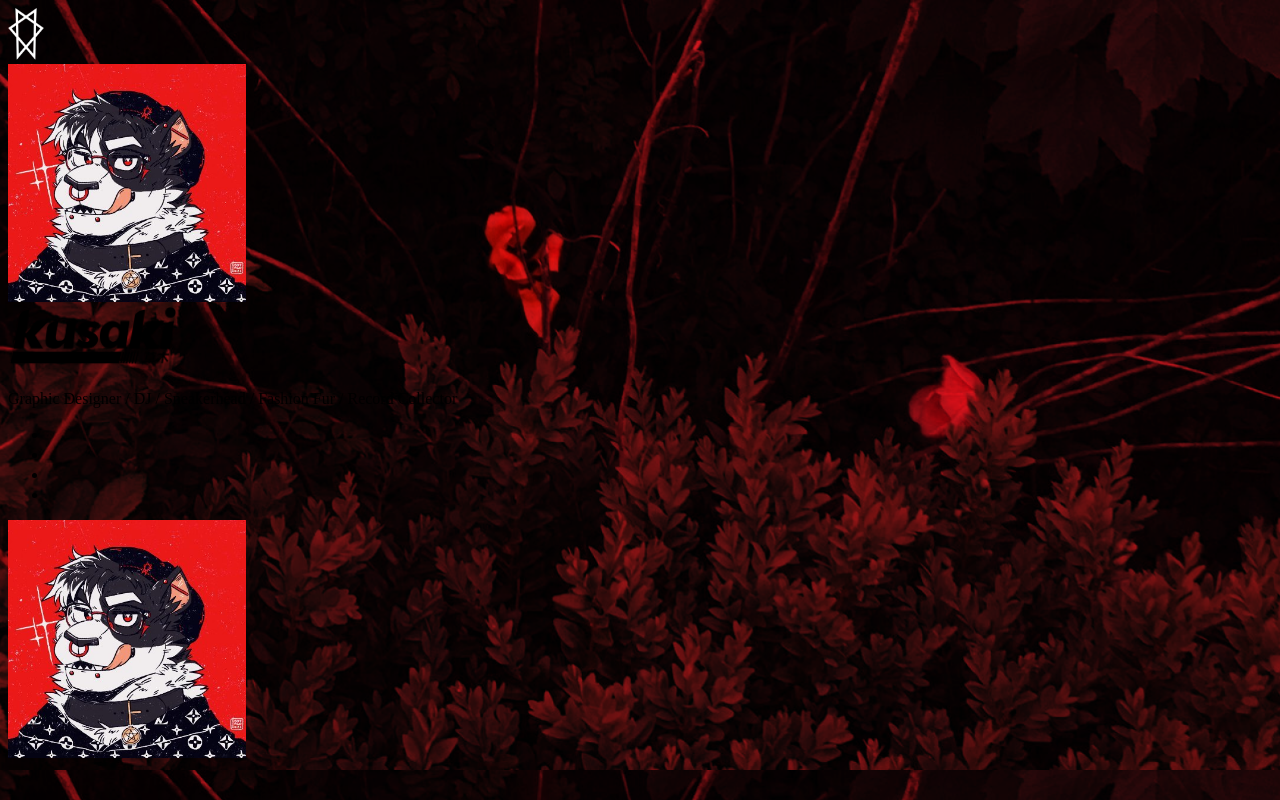
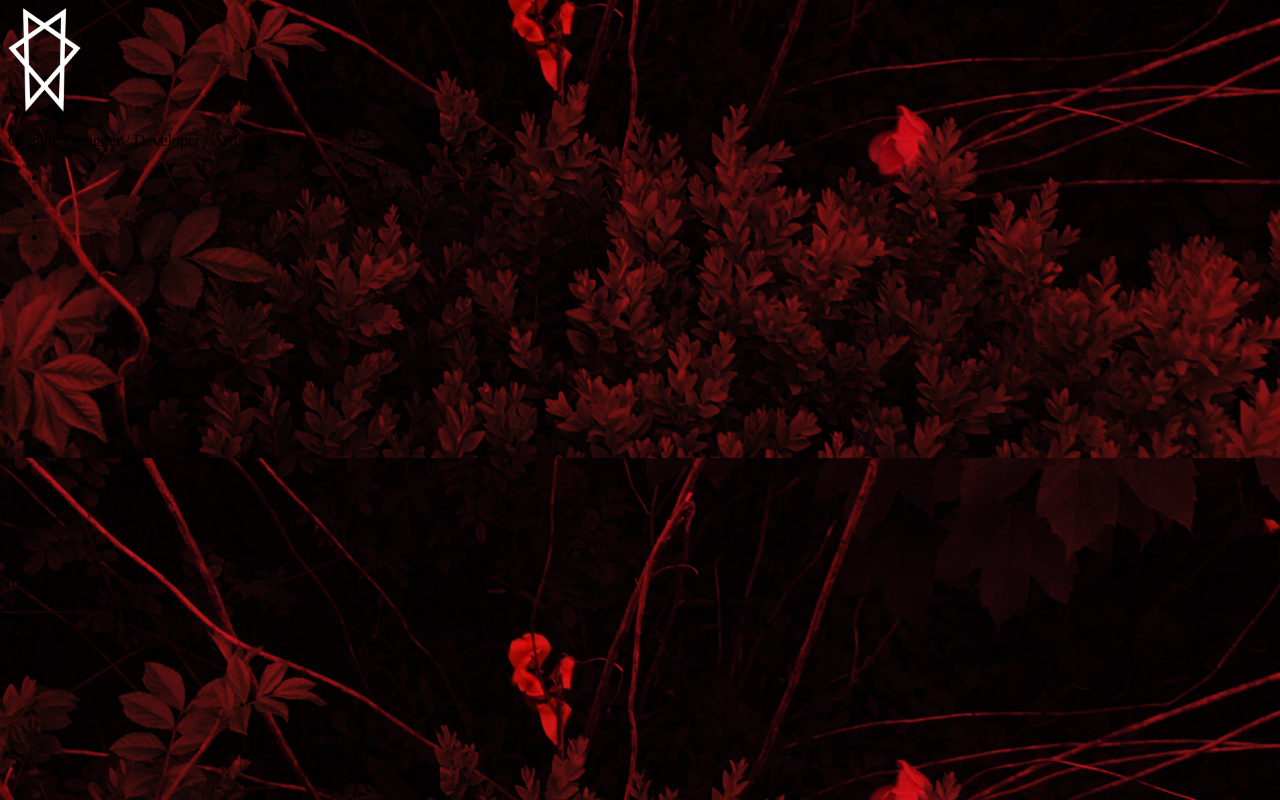
Before and after one commit to temerecultum/figment, a Next.js app: page / in a window 1280 px wide. Built offline with nearby package versions, Linux system fonts and the light colour scheme; some icons are missing.

Commit message:
update page

```diff
--- a/pages/index.tsx
+++ b/pages/index.tsx
@@ -6,37 +6,38 @@ const IndexPage = () => (
   <>
 
     <Head>
-      <title>KusakiDesu</title>
+      <title>Lio</title>
       <meta name="theme-color" content="#ffffff" />
-      <meta property="og:title" content="Kusaki" />
+      <meta property="og:title" content="Lio" />
       <meta property="og:type" content="website" />
-      <meta property="og:url" content="https://puma.himbo.cat" />
-      <script async defer data-website-id="94288e75-da3b-48a9-abb9-e878fe8c4028" src="https://stats.himbo.cat/umami.js"></script>
-      <meta property="og:description" content="Graphic Designer / DJ / Sneakerhead / Fashion Fur / Record Collector" />
+      <meta property="og:url" content="https://himbo.cat" />
+      {/* <script async defer data-website-id="94288e75-da3b-48a9-abb9-e878fe8c4028" src="https://stats.himbo.cat/umami.js"></script> */}
+      <meta property="og:description" content="Designer / Developer / Artist" />
       <meta property="og:image" content="/assets/kitty.jpg" />
 
-      <meta name="description" content="Graphic Designer / DJ / Sneakerhead / Fashion Fur / Record Collector" />
+      <meta name="theme-color" content="#EE1B22" />
+
+      <meta name="description" content="Designer / Developer / Artist" />
       <meta name="twitter:card" content="summary" />
       <meta name="twitter:image" content="/assets/kitty.jpg" />
-      <meta name="twitter:creator" content="@KusakiDesu" />
+      <meta name="twitter:creator" content="@HimboLion" />
     </Head>
     <div>
       <div className="font-sans  min-h-screen flex justify-center items-center text-center relative">
-        <Link href="https://lio.click/twitter">
+        {/* <Link href="https://lio.click/twitter">
           <a className="absolute top-0 left-0 ml-3 mt-3">
             <Image height={156 / 3} width={110 / 3} src="/assets/caecus.png" className="mix-blend-exclusion" alt="" />
           </a>
-        </Link>
-        <article className="p-11 bg-gradient-to-r from-pink-300 to-pink-500 flex flex-wrap md:flex-nowrap shadow-2xl mx-auto justify-center items-center md:text-left sm:text-center rounded-none">
-          <div className="md:hidden sm:inline">
-            <Image height={476 / 2} width={476 / 2} className="md:w-80 w-1.5 rounded-full" src="/assets/kitty.jpg" alt="" />
-          </div>
-          <div className="p-11 my-auto">
-            <Image width={256 / 1.5} height={96 / 1.5} src="/assets/logo.png" alt="Kusaki Logo" className="md:w-1/3 rounded-t-lg md:rounded-l-lg md:rounded-t-none" />
-            <p className="mt-2 font-semibold">
-              Graphic Designer / DJ / Sneakerhead / Fashion Fur / Record Collector
+        </Link> */}
+
+        <article className="p-11 mix-blend-difference bg-red-700  flex flex-wrap md:flex-nowrap shadow-2xl mx-auto justify-center items-center md:text-left sm:text-center rounded-none relative">
+
+          <Image height={156 / 1.5} width={110 / 1.5} src="/assets/caecus.png" alt="Caecus Logo" className="md:w-1/3 " />
+          <div className="ml-8 p-1">
+            <p className="text-white mt-2 font-semibold">
+              Graphic Designer / Developer / Artist
             </p>
-            <div className="flex sm:justify-center md:justify-start justify-evenly">
+            <div className="flex text-white justify-start">
               <ul className="flex mt-3">
                 {Socials.map((social, index) => {
                   return (
@@ -52,7 +53,7 @@ const IndexPage = () => (
             </div>
           </div>
           <div className="hidden sm:hidden md:inline">
-            <Image height={476 / 2} width={476 / 2} className="md:w-80 rounded-full" src="/assets/kitty.jpg" alt="" />
+            {/* <Image height={476 / 2} width={476 / 2} className="md:w-80 rounded-full" src="/assets/kitty.jpg" alt="" /> */}
           </div>
 
         </article>
--- a/styles/index.sass
+++ b/styles/index.sass
@@ -5,3 +5,4 @@ body
     background: url("/assets/background.jpg")
     background-position: center
     background-size: cover
+    background-color: #EE1B22
```
